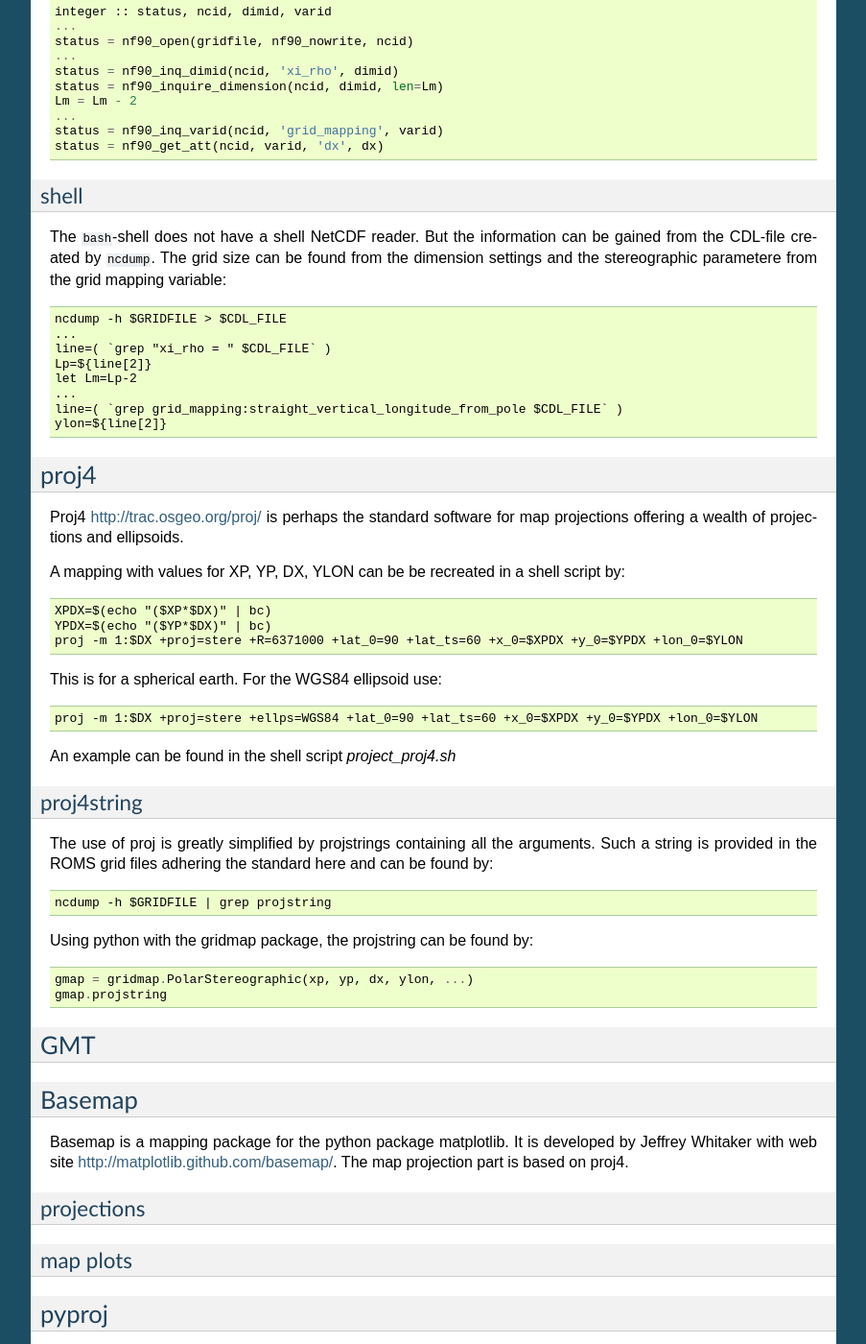
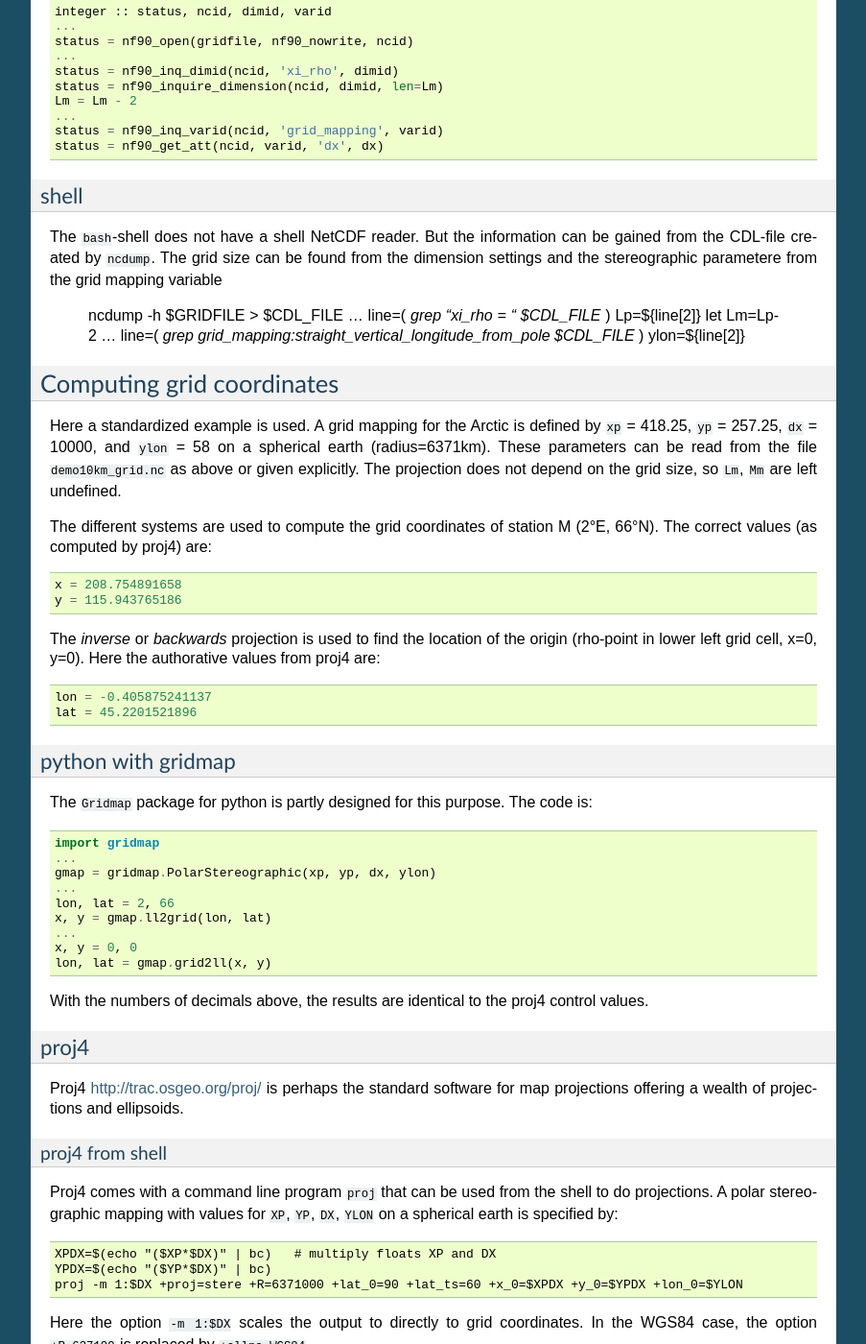
Before and after one commit to bjornaa/gridmap, a Sphinx documentation site: the page built from doc/source/other_systems.rst, in a window 1280 px wide and 1400 px high, scrolled down 781 px. Shown: the whole window at 96% size, without its empty margins (198-1101 px from the left). Built offline with Sphinx 7.4.7, drawn with Linux system fonts in a browser that asks for light colours; some of the changed text lies outside the part shown.

Commit message:
worked on the projection examples

```diff
--- a/doc/source/index.rst
+++ b/doc/source/index.rst
@@ -9,7 +9,7 @@ Welcome to gridmap's documentation!
 Contents:
 
 .. toctree::
-   :maxdepth: 2
+   :maxdepth: 3
 
    gridfile.rst
    gridmap.rst
--- a/doc/source/other_systems.rst
+++ b/doc/source/other_systems.rst
@@ -1,6 +1,6 @@
-========================================
-Polarsterographic grids in other systems
-========================================
+=======================================================
+Handling Polar Stereographic grids in different systems
+=======================================================
 
 Reading the parameters from file
 ================================
@@ -64,7 +64,7 @@ shell
 The ``bash``-shell does not have a shell NetCDF reader. But the
 information can be gained from the CDL-file created by ``ncdump``.
 The grid size can be found from the dimension settings and the
-stereographic parametere from the grid mapping variable::
+stereographic parametere from the grid mapping variable
 
   ncdump -h $GRIDFILE > $CDL_FILE
   ...
@@ -77,47 +77,147 @@ stereographic parametere from the grid mapping variable::
 
 
 
+Computing grid coordinates
+==========================
+
+Here a standardized example is used. A grid mapping for the Arctic is
+defined by ``xp`` = 418.25, ``yp`` = 257.25, ``dx`` = 10000, and
+``ylon`` = 58 on a spherical earth (radius=6371km). These parameters can
+be read from the file ``demo10km_grid.nc`` as above or given
+explicitly. The projection does not depend on the grid size, so
+``Lm``, ``Mm`` are left undefined.
+
+The different systems are used to compute the grid coordinates of
+station M (2°E, 66°N). The correct values (as computed by proj4) are::
+
+  x = 208.754891658
+  y = 115.943765186
+
+The `inverse` or `backwards` projection is used to find the location
+of the origin (rho-point in lower left grid cell, x=0, y=0). Here the
+authorative values from proj4 are::
+
+  lon = -0.405875241137
+  lat = 45.2201521896
 
 
+python with gridmap
+-------------------
 
+The ``Gridmap`` package for python is partly designed for this
+purpose. The code is::
+
+  import gridmap
+  ...
+  gmap = gridmap.PolarStereographic(xp, yp, dx, ylon)
+  ...
+  lon, lat = 2, 66
+  x, y = gmap.ll2grid(lon, lat)
+  ...
+  x, y = 0, 0
+  lon, lat = gmap.grid2ll(x, y)
+
+With the numbers of decimals above, the results are identical to the
+proj4 control values.
 
 proj4
-=====
+-----
 
 Proj4 http://trac.osgeo.org/proj/ is perhaps the standard software for
 map projections offering a wealth of projections and ellipsoids.
 
-A mapping with values for XP, YP, DX, YLON can be
-be recreated in a shell script by::
+proj4 from shell
+................
 
-  XPDX=$(echo "($XP*$DX)" | bc)
+Proj4 comes with a command line program ``proj`` that can be used from
+the shell to do projections. A polar stereographic mapping with values
+for ``XP``, ``YP``, ``DX``, ``YLON`` on a spherical earth is specified
+by::
+
+  XPDX=$(echo "($XP*$DX)" | bc)   # multiply floats XP and DX
   YPDX=$(echo "($YP*$DX)" | bc)
   proj -m 1:$DX +proj=stere +R=6371000 +lat_0=90 +lat_ts=60 +x_0=$XPDX +y_0=$YPDX +lon_0=$YLON
 
-This is for a spherical earth. For the WGS84 ellipsoid use::
+Here the option ``-m 1:$DX`` scales the output to directly to grid
+coordinates. In the WGS84 case, the option ``+R=637100`` is replaced by
+``+ellps=WGS84``.
 
-  proj -m 1:$DX +proj=stere +ellps=WGS84 +lat_0=90 +lat_ts=60 +x_0=$XPDX +y_0=$YPDX +lon_0=$YLON
+The input is taken from a file, or as done here, a ``here`` construct
+in the shell.
 
-An example can be found in the shell script `project_proj4.sh`
+The inverse projection is done by the option ``-I`` or the command
+``invproj`` with the same options.
 
-proj4string
------------
+When a grid file is available, the ``proj4string`` simplifies the
+script, providing the options and eliminates the complicated
+multiplication of floating points numbers in the shell. The usage is
+then simply::
 
-The use of proj is greatly simplified by projstrings containing all
-the arguments. Such a string is
-provided in the ROMS grid files adhering the standard here
-and can be found by::
+  PROJ4STRING=`ncdump -h $GRIDFILE | grep proj4string`
+  $PROJ $PROJ4STRING
 
-  ncdump -h $GRIDFILE | grep projstring
+Note, as the option ``-m`` is not used, the results are
+unscled and has to be divided by ``DX``.
+[test at dette virker]
 
-Using python with the gridmap package, the projstring can be found
-by::
 
-  gmap = gridmap.PolarStereographic(xp, yp, dx, ylon, ...)
-  gmap.projstring
+
+proj4 from python
+-----------------
+
+Proj4 can be run from a python script instead of the shell. This
+offers some advantages. It is system independent and can even be used
+on systems like Microsoft Windows which does not come with a standard
+shell. [Test dette] It uses a real programming language and can be
+integrated with other packages like ``gridmap``. The ``subprocess``
+module from the python standard library gives complete control of the
+``proj`` program.
+
+The example script ``project_proj4.py`` provides two functions
+``proj`` and ``invproj`` handling the subprocess details. The
+``PolarStereographic`` class in ``gridmap`` has an attribute
+``proj4string`` which contains the projection options (the ones with
+plusses). The use is as simple as::
+
+  gmap = gridmap.PolarStereographic(xp, yp, dx, ylon)
+  x, y = proj(gmap.proj4string, lon, lat)
+  x, y = x/dx, y/dx
+
+Note that the ``proj`` function is meant to be general for the use of proj4,
+not only for polar stereographic grids it does not do the scaling to
+grid coordinates.
+
 
 GMT
 ===
+
+The generic mapping tools ``GMT`` (ref) is a much used package for map
+projections and plotting. It is independent of proj4 and implements
+the map projections separately. It is usually used from the shell, but
+similarly to proj4, usage from python is recommended. Also for GMT the
+a complicated sequence of command line options is required.
+
+The example script ``project_gmt.py`` introduces projection functions
+``proj`` and ``invproj`` [faktisk kalt ``mapproject`` using the GMT program ``mapproject`` similar
+to the proj4-functions. An example usage::
+
+  [Virker ikke for spherical earth???, feil i ellipsoid???]
+
+
+  gmap = gridmap.PolarStereographic(xp, yp, dx, ylon)
+  projection = '-Js%s/90.0/%s/1:%s' % \
+                 (str(ylon), str(gmap.lat_ts), str(100*dx))
+  ellipsoid = "--ELLIPSOID=%s" % str(gmap.ellipsoid.a)
+  extent = '-R0/1/60/61'   # Map extent, actual values are not used
+  offset = '-C%s/%s' % (str(xp), str(yp))
+  gmtstring = " ".join((ellipsoid, projection, offset, extent))
+
+  x, y = mapproject(gmtstring, lon, lat)
+
+This gives grid coordinates directly, as the scaling is part of the
+``-J``-string.
+
+[Lage en GMTstring i gridmap-pakke??]
 
 Basemap
 =======
```
Also changed, not shown: 6 other files.
